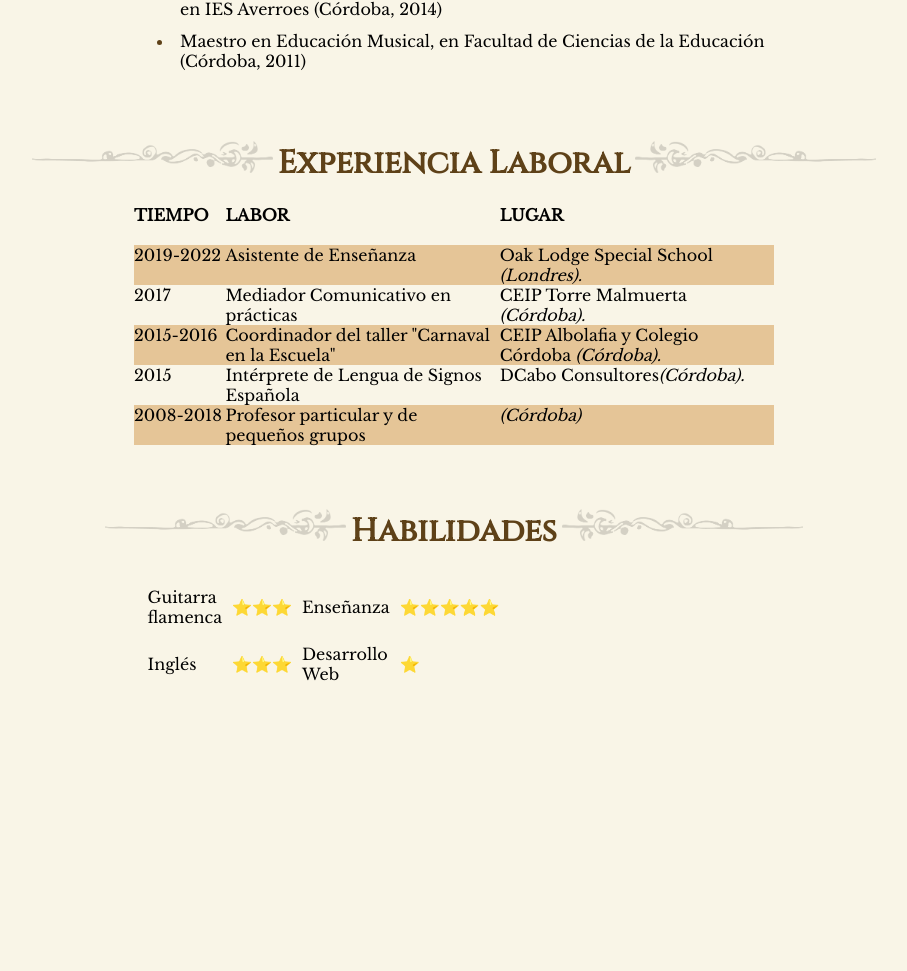
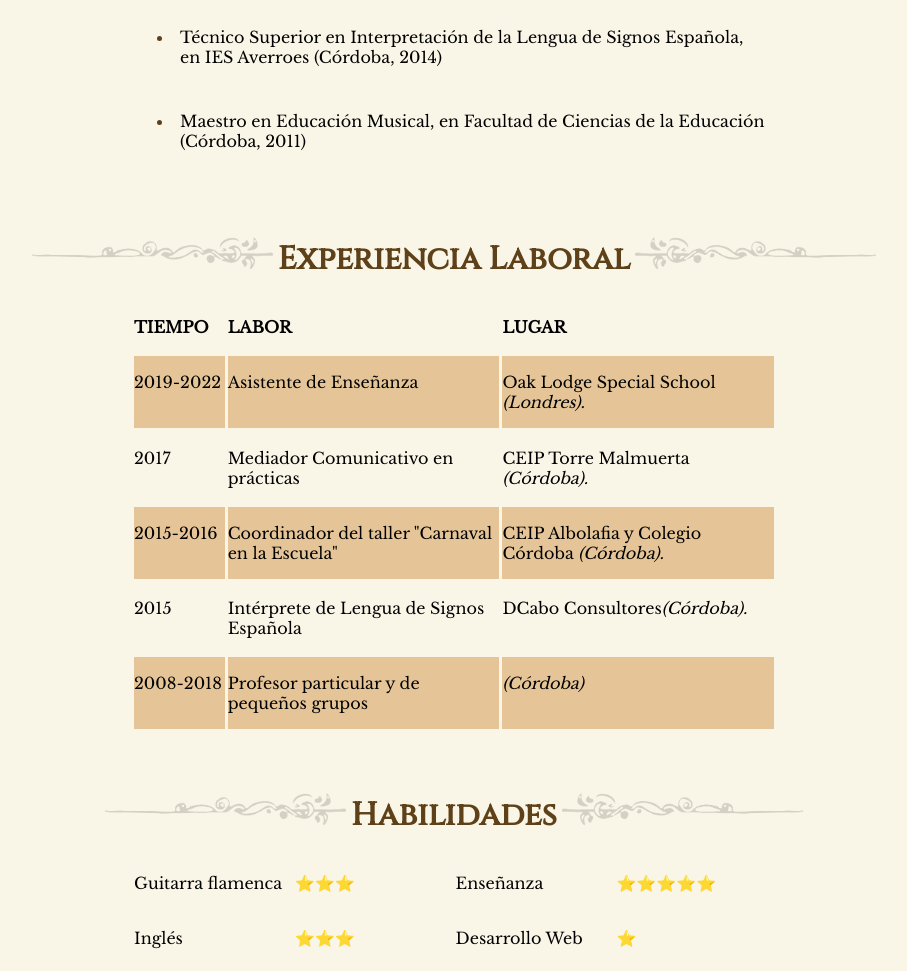
Before and after one commit to Hesures/cv, a plain HTML site: page index.html in a window 1280 px wide. Shown: the part 709-1680 px from the top of the page, without its empty margins (186-1093 px from the left). Drawn offline with nearby package versions, Linux system fonts and the light colour scheme.

Commit message:
Skills-table gridded

```diff
--- a/css/styles.css
+++ b/css/styles.css
@@ -56,10 +56,17 @@ ul li::marker {
     height: 2rem;
 }
 
-.table-container {
+.grid-container-experience {
     display: grid;
     grid-template-columns: 1fr 3fr 3fr;
-    grid-template-rows: 1fr 1fr 1fr 1fr 1fr 1fr;
+    gap: 0.2rem;
+    /* grid-template-rows: repeat(6, 1fr); */
+}
+
+.grid-container-skills {
+    display: grid;
+    grid-template-columns: repeat(4, 1fr);
+    gap: 0.2rem;
 }
 
 .margin-left {
@@ -134,10 +141,13 @@ footer a{
         margin: 0;
     }
 }
-@media (max-width: 680px) {
+@media (min-width: 339px) and (max-width: 680px) {
     .line {
         display: block;
         height: auto;
         margin: 0 auto;
     }
+    p {
+        font-size: 0.8rem;
+    }
 }
--- a/index.html
+++ b/index.html
@@ -46,9 +46,9 @@
 
     <div class="margin-left">
         <ul>
-            <li>Técnico Superior en Mediación Comunicativa, en IES Averroes (Córdoba, 2017).</li>
-            <li>Técnico Superior en Interpretación de la Lengua de Signos Española, en IES Averroes (Córdoba, 2014)</li>
-            <li>Maestro en Educación Musical, en Facultad de Ciencias de la Educación (Córdoba, 2011)</li>
+            <li><p>Técnico Superior en Mediación Comunicativa, en IES Averroes (Córdoba, 2017).</p></li>
+            <li><p>Técnico Superior en Interpretación de la Lengua de Signos Española, en IES Averroes (Córdoba, 2014)</p></li>
+            <li><p>Maestro en Educación Musical, en Facultad de Ciencias de la Educación (Córdoba, 2011)</p></li>
         </ul>
     </div>
 
@@ -61,31 +61,31 @@
     </div>
     <br>
 
-    <div class="table-container margin-left">
+    <div class="grid-container-experience margin-left">
         <!-- ROW 1 -->
-        <div><strong>TIEMPO</strong></div>
-        <div><strong>LABOR</strong></div>
-        <div><strong>LUGAR</strong></div>
+        <div><p><strong>TIEMPO</strong></p></div>
+        <div><p><strong>LABOR</strong></p></div>
+        <div><p><strong>LUGAR</strong></p></div>
         <!-- ROW 2 -->
-        <div class="orange-bg">2019-2022</div>
-        <div class="orange-bg">Asistente de Enseñanza</div>
-        <div class="orange-bg">Oak Lodge Special School <em>(Londres).</em></div>
+        <div class="orange-bg"><p>2019-2022</p></div>
+        <div class="orange-bg"><p>Asistente de Enseñanza</p></div>
+        <div class="orange-bg"><p>Oak Lodge Special School <em>(Londres).</em></p></div>
         <!-- ROW 3 -->
-        <div>2017</div>
-        <div>Mediador Comunicativo en prácticas</div>
-        <div>CEIP Torre Malmuerta <em>(Córdoba).</em></div>
+        <div><p>2017</p></div>
+        <div><p>Mediador Comunicativo en prácticas</p></div>
+        <div><p>CEIP Torre Malmuerta <em>(Córdoba).</em></p></div>
         <!-- ROW 4 -->
-        <div class="orange-bg">2015-2016</div>
-        <div class="orange-bg">Coordinador del taller "Carnaval en la Escuela"</div>
-        <div class="orange-bg">CEIP Albolafia y Colegio Córdoba <em>(Córdoba).</em></div>
+        <div class="orange-bg"><p>2015-2016</p></div>
+        <div class="orange-bg"><p>Coordinador del taller "Carnaval en la Escuela"</p></div>
+        <div class="orange-bg"><p>CEIP Albolafia y Colegio Córdoba <em>(Córdoba).</em></p></div>
         <!-- ROW 5 -->
-        <div>2015</div>
-        <div><a href="https://www.youtube.com/watch?v=Wb2O7E3nvCs&t=199s">Intérprete de Lengua de Signos Española</a></div>
-        <div>DCabo Consultores<em>(Córdoba).</em></div>
+        <div><p>2015</p></div>
+        <div><p><a href="https://www.youtube.com/watch?v=Wb2O7E3nvCs&t=199s">Intérprete de Lengua de Signos Española</a></p></div>
+        <div><p>DCabo Consultores<em>(Córdoba).</em></p></div>
         <!-- ROW 6 -->
-        <div class="orange-bg">2008-2018</div>
-        <div class="orange-bg">Profesor particular y de pequeños grupos</div>
-        <div class="orange-bg"><em>(Córdoba)</em></div>
+        <div class="orange-bg"><p>2008-2018</p></div>
+        <div class="orange-bg"><p>Profesor particular y de pequeños grupos</p></div>
+        <div class="orange-bg"><p><em>(Córdoba)</em></p></div>
     </div>
 
 <!------------------------------ SKILLS ------------------------------------->
@@ -97,20 +97,15 @@
     </div>
     <br>
 
-    <div class="table-container margin-left">
-        <table cellspacing="10">
-            <tr>
-                <td>Guitarra flamenca</td>
-                <td>⭐⭐⭐</td>
-                <td>Enseñanza</td>
-                <td>⭐⭐⭐⭐⭐</td>
-            </tr>
-            <tr>
-                <td>Inglés</td>
-                <td>⭐⭐⭐</td>
-                <td>Desarrollo Web</td>
-                <td>⭐</td>
-        </table>
+    <div class="grid-container-skills margin-left">
+        <div><p>Guitarra flamenca</p></div>
+        <div><p>⭐⭐⭐</p></div>
+        <div><p>Enseñanza</p></div>
+        <div><p>⭐⭐⭐⭐⭐</p></div>
+        <div><p>Inglés</p></div>
+        <div><p>⭐⭐⭐</p></div>
+        <div><p>Desarrollo Web</p></div>
+        <div><p>⭐</p></div>
     </div>
 
 <!------------------------------ ACHIEVEMENTS AND CERTIFICATIONS ------------------------------------->
```
